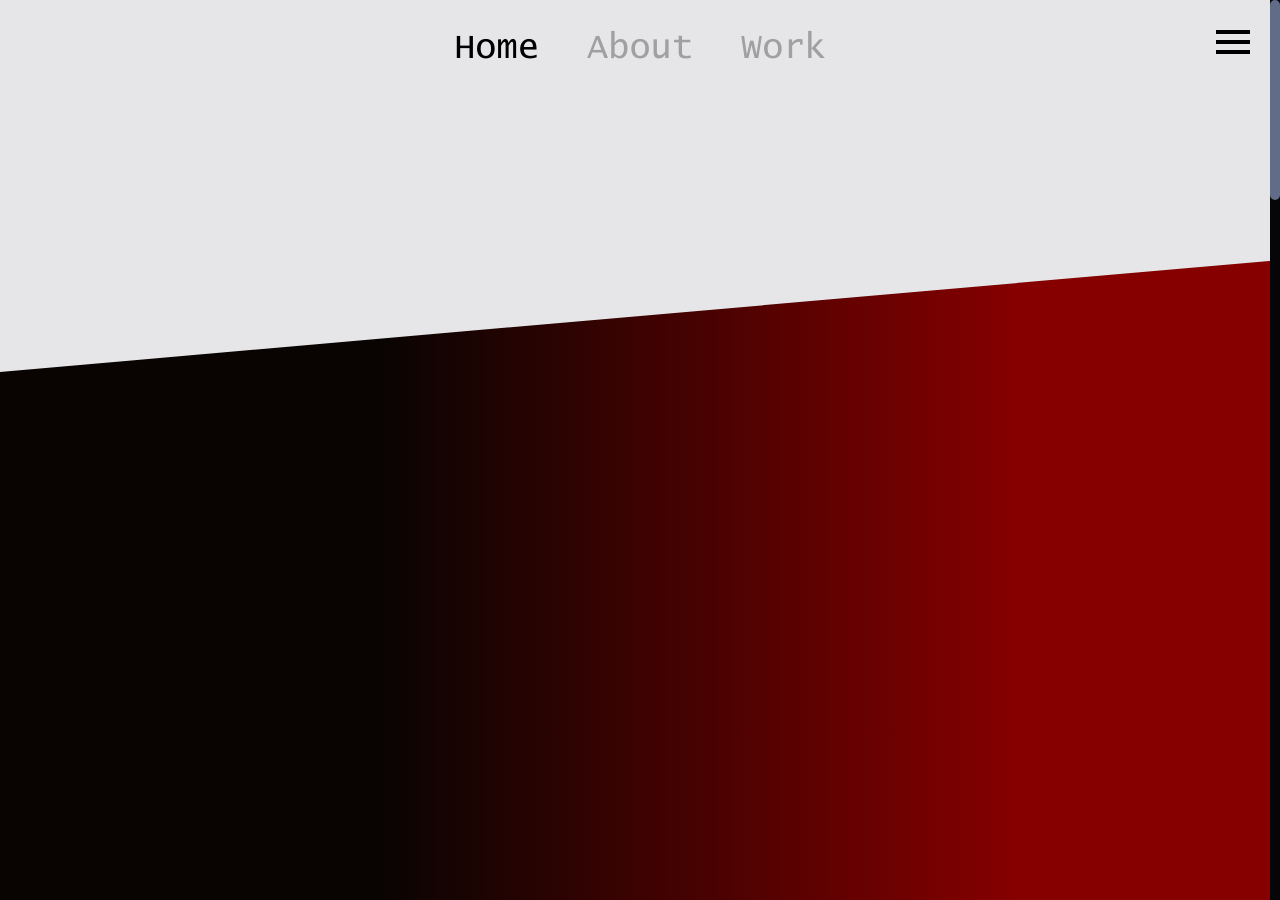
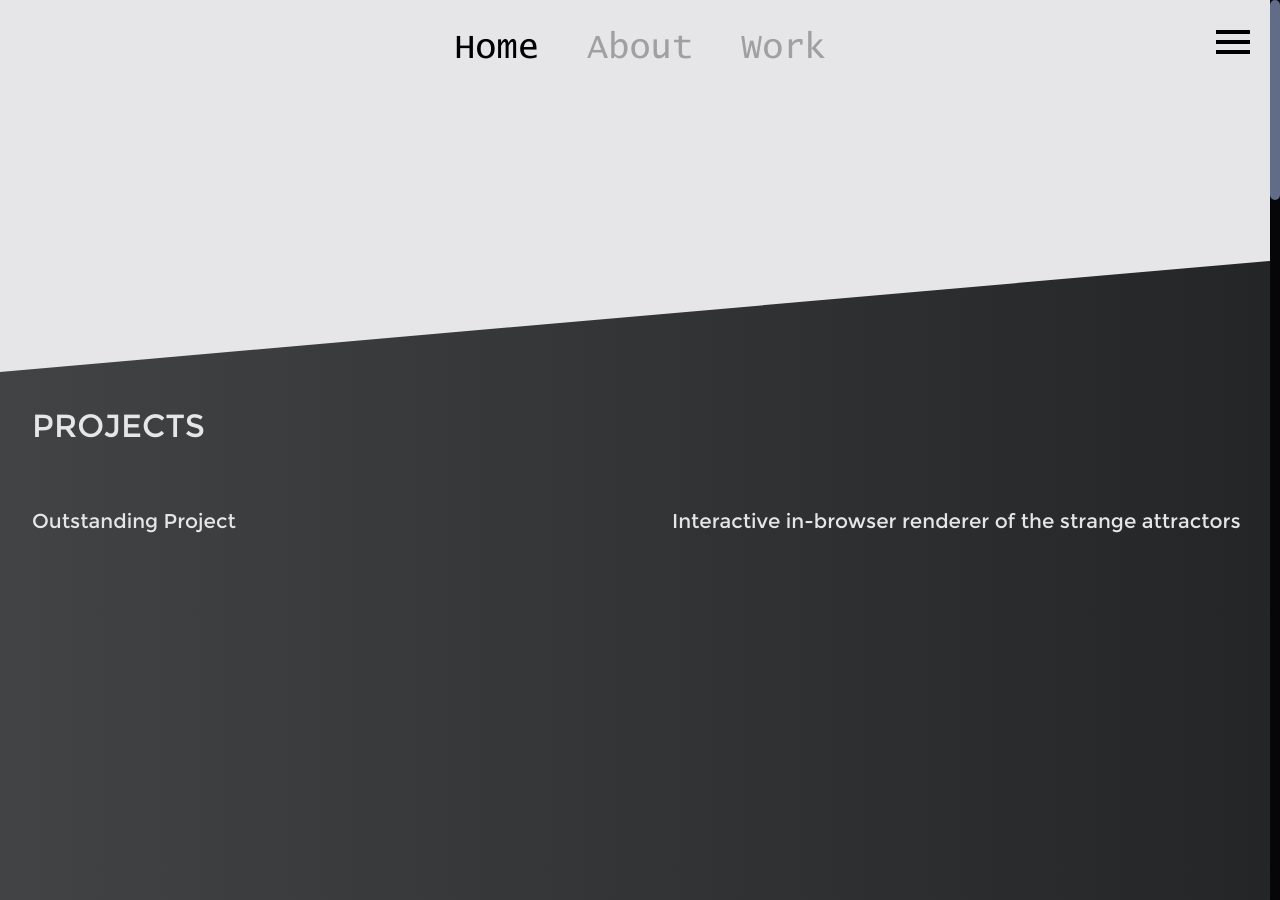
Before and after one commit to SeanStrain/SeanStrain.github.io, a Jekyll site: the page TakeTwo/index.html, which Jekyll copies as it is, in a window 1280 px wide and 900 px high, scrolled down 1553 px. Built offline with Jekyll 4.4.1, drawn with Linux system fonts in a browser that asks for light colours; nearby versions of some CDN libraries.

Commit message:
adding work page

```diff
--- a/TakeTwo/index.html
+++ b/TakeTwo/index.html
@@ -40,6 +40,7 @@
 
         </header>
 
+        <div id="home-background"></div>
         <div id="home-page" class="page">
             <div id="tiles"></div>
             <div id="home">
@@ -136,9 +137,22 @@
             </div>
             <div id="about-scroll-flag"></div>
         </div>
-
         <div id="work" class="page">
-
+            <div class="page-container">
+                <div class="medium-text" style="max-width: 50rem;">
+                    PROJECTS
+                </div>
+                <div id="about-grid">
+                    <div class="about-item">
+                        <div class="small-text"><a href="https://www.ed.ac.uk/informatics/undergraduate/our-degrees/outstanding-undergraduate-projects">Outstanding Project</a></div>
+                    </div>
+                    <div class="about-item">
+                        <div class="small-text">Interactive in-browser renderer of the strange attractors</div>
+                    </div>
+                </div>
+            </div>
+            <div id="work-cover" style="z-index: -5"></div>
+            <div id="work-scroll-flag"></div>
         </div>
 
     </body>
--- a/TakeTwo/index.js
+++ b/TakeTwo/index.js
@@ -2,7 +2,8 @@ $(document).ready( function() {$(this).scrollTop(0);}); // on load, scroll to to
 window.onbeforeunload = function() {$(this).scrollTop(0);} // refresh
 
 const body = document.getElementsByTagName("body")[0];
-body.classList.add("loaded");
+const homeBackground = document.getElementById("home-background");
+homeBackground.classList.add("loaded");
 
 
 // Home page animations:
--- a/TakeTwo/style.css
+++ b/TakeTwo/style.css
@@ -29,15 +29,21 @@ body
     display: flex;
     margin: 0;
     font-family: lucida,sans-serif;
-    background: linear-gradient(to right, var(--g1), var(--g1), var(--g2), var(--g2), var(--g1));
-    background-size: 200%;
-    animation: background-pan 6s linear infinite;
     color: var(--text-color);
     flex-direction: column;
     overflow: hidden;
     isolation: isolate;
 }
-body::before
+#home-background
+{
+    position: absolute;
+    height: 160dvh;
+    width: 100dvw;
+    background: linear-gradient(to right, var(--g1), var(--g1), var(--g2), var(--g2), var(--g1));
+    animation: background-pan 6s linear infinite;
+    background-size: 200%;
+}
+#home-background::before
 {
     position: absolute;
     height: 160dvh;
@@ -50,7 +56,7 @@ body::before
     left: 0;
     opacity: 1;
 }
-body.loaded::before
+#home-background.loaded::before
 {
     transition: opacity 4s ease-in-out;
     opacity: 0;
@@ -741,8 +747,45 @@ header > div > div
 /* end about page */
 
 /* work page */
+#work-cover
+{
+    position: relative;
+    top: -80dvh;
+    background: #232526;
+    background: -webkit-linear-gradient(to right, #414345, #232526);
+    background: linear-gradient(to right, #414345, #232526);
+    min-height: 80dvh;
+}
 #work
 {
-    min-height: 110dvh;
+    position: relative;
+    background: #232526;
+    background: -webkit-linear-gradient(to right, #414345, #232526);
+    background: linear-gradient(to right, #414345, #232526);
+    min-height: 100dvh;
+    font-family: 'Montserrat-Regular', sans-serif;
+}
+#work-scroll-flag
+{
+    position: absolute;
+    bottom: 30dvh;
+    width: 100%;
+    height: 1px;
+}
+
+#work-wrapper
+{
+    display: -ms-grid;
+    display: grid;
+    margin-top: 4rem;
+    align-items: start;
+    align-content: start;
+    grid-auto-columns: 1fr;
+    grid-column-gap: 4rem;
+    grid-row-gap: 3rem;
+    -ms-grid-columns: 1fr 1fr;
+    grid-template-columns: 1fr 1fr;
+    -ms-grid-rows: auto auto;
+    grid-template-rows: auto auto;
 }
 /* end work page */
```
